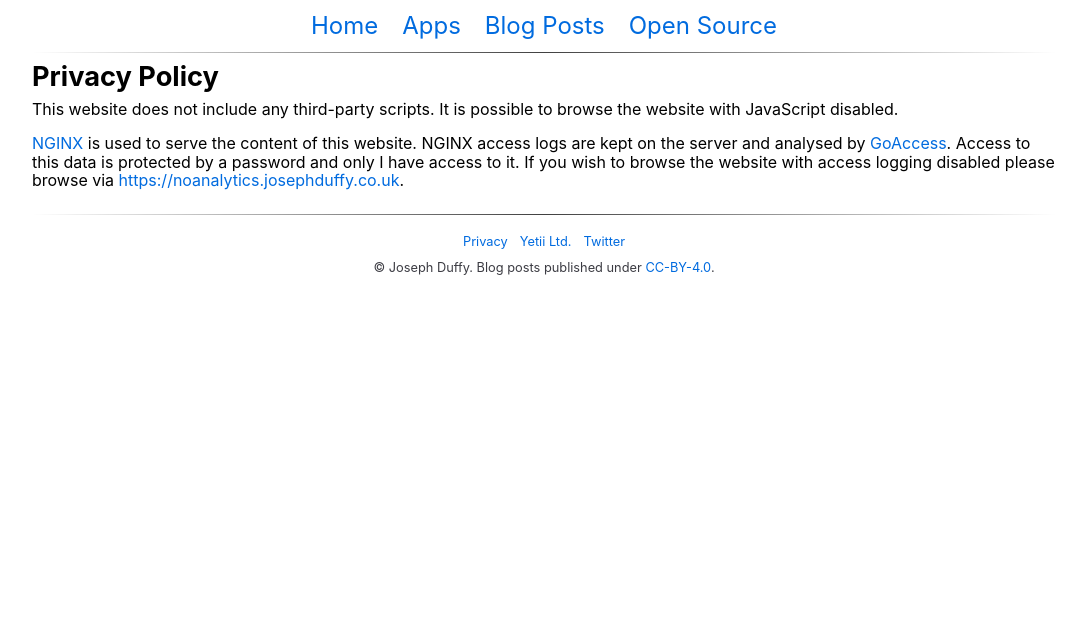
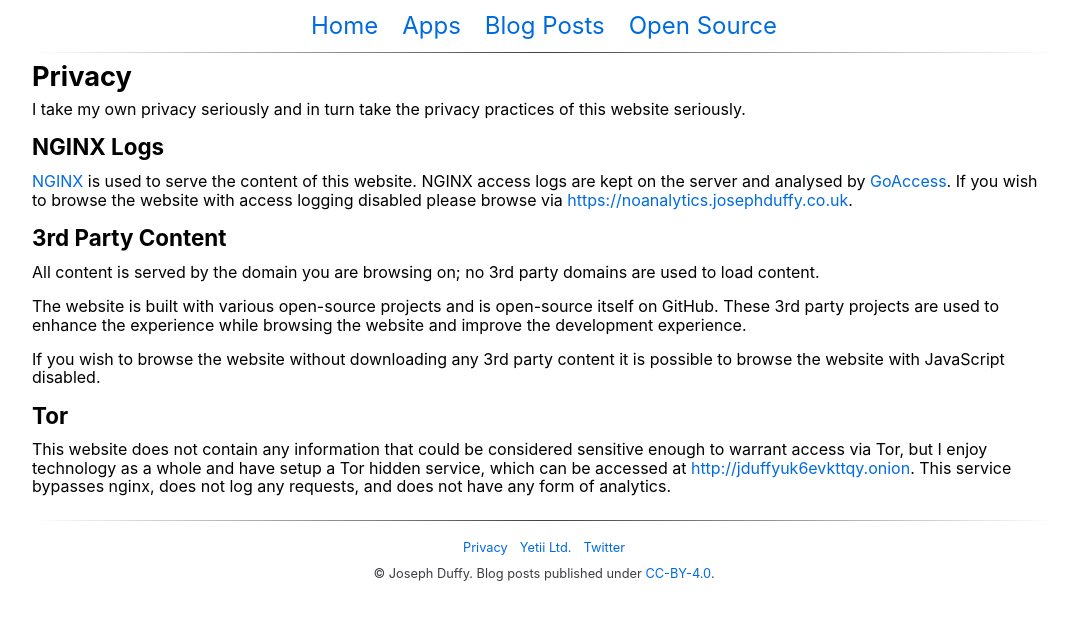
Before and after one commit to JosephDuffy/josephduffy.co.uk, a Next.js app: page /privacy in a window 1280 px wide. Shown: the top 620 px of the page, without its empty margins (96-1181 px from the left). Built offline with nearby package versions, Linux system fonts and the light colour scheme.

Commit message:
Update Privacy page

```diff
--- a/pages/privacy.tsx
+++ b/pages/privacy.tsx
@@ -6,27 +6,53 @@ const PrivacyPage: NextPage = () => {
   return (
     <Page>
       <Head>
-        <title>Privacy Policy - Joseph Duffy</title>
+        <title>Privacy - Joseph Duffy</title>
         <meta
           name="description"
-          content="Privacy policy for browsing the website"
+          content="Privacy information for browsing the website"
         />
       </Head>
-      <h1>Privacy Policy</h1>
+      <h1>Privacy</h1>
       <p>
-        This website does not include any third-party scripts. It is possible to
-        browse the website with JavaScript disabled.
+        I take my own privacy seriously and in turn take the privacy practices
+        of this website seriously.
       </p>
+      <h2>NGINX Logs</h2>
       <p>
         <a href="https://nginx.org/">NGINX</a> is used to serve the content of
         this website. NGINX access logs are kept on the server and analysed by{" "}
-        <a href="https://goaccess.io/">GoAccess</a>. Access to this data is
-        protected by a password and only I have access to it. If you wish to
-        browse the website with access logging disabled please browse via{" "}
+        <a href="https://goaccess.io/">GoAccess</a>. If you wish to browse the
+        website with access logging disabled please browse via{" "}
         <a href="https://noanalytics.josephduffy.co.uk">
           https://noanalytics.josephduffy.co.uk
         </a>
         .
+      </p>
+      <h2>3rd Party Content</h2>
+      <p>
+        All content is served by the domain you are browsing on; no 3rd party
+        domains are used to load content.
+      </p>
+      <p>
+        The website is built with various open-source projects and is
+        open-source itself on GitHub. These 3rd party projects are used to
+        enhance the experience while browsing the website and improve the
+        development experience.
+      </p>
+      <p>
+        If you wish to browse the website without downloading any 3rd party
+        content it is possible to browse the website with JavaScript disabled.
+      </p>
+      <h2>Tor</h2>
+      <p>
+        This website does not contain any information that could be considered
+        sensitive enough to warrant access via Tor, but I enjoy technology as a
+        whole and have setup a Tor hidden service, which can be accessed at{" "}
+        <a href="http://jduffyuk6evkttqy.onion">
+          http://jduffyuk6evkttqy.onion
+        </a>
+        . This service bypasses nginx, does not log any requests, and does not
+        have any form of analytics.
       </p>
     </Page>
   )
```
